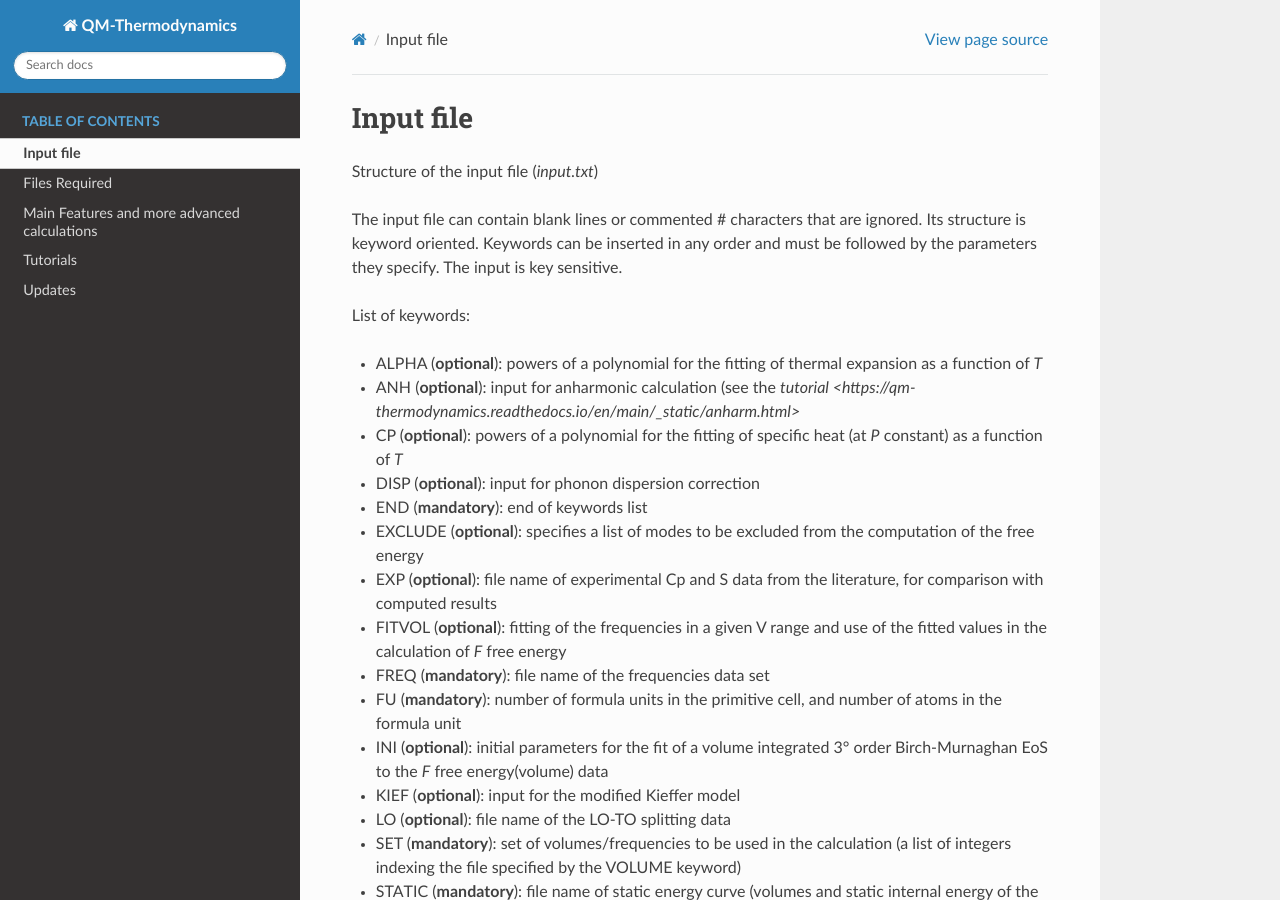
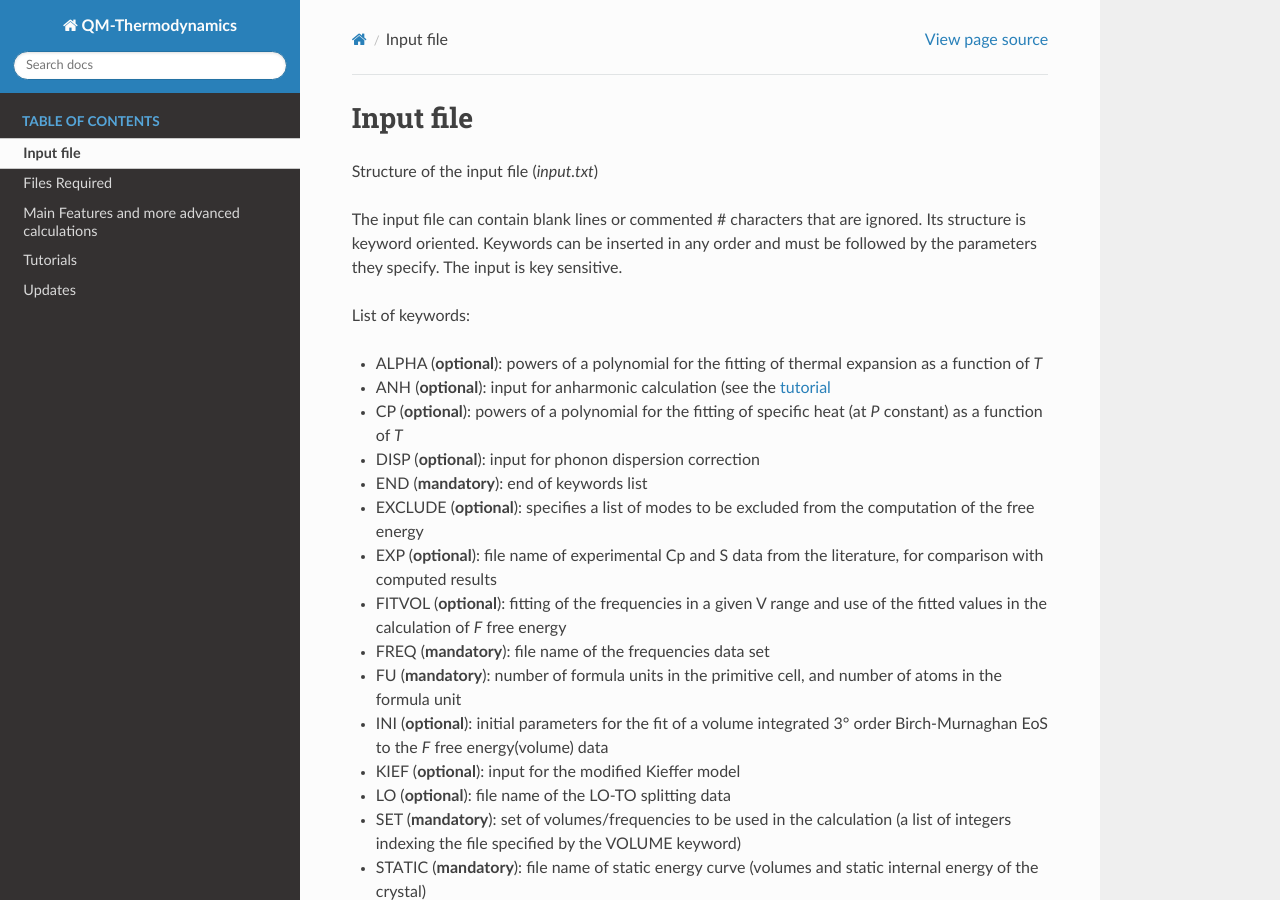
Before and after one commit to Mauro-Prencipe/QM-thermodynamics, a Sphinx documentation site: the page built from docs/files.rst, in a window 1280 px wide and 900 px high. Built offline with Sphinx 7.4.7 and the Read the Docs theme 2.0.0, drawn with Linux system fonts in a browser that asks for light colours.

Commit message:
Update files.rst

```diff
--- a/docs/files.rst
+++ b/docs/files.rst
@@ -12,7 +12,7 @@ Keywords can be inserted in any order and must be followed by the parameters the
 List of keywords:
 
 - ALPHA   (**optional**):   powers of a polynomial for the fitting of thermal expansion as a function of *T*
-- ANH     (**optional**):   input for anharmonic calculation (see the `tutorial <https://qm-thermodynamics.readthedocs.io/en/main/_static/anharm.html>`
+- ANH     (**optional**):   input for anharmonic calculation (see the `tutorial <https://qm-thermodynamics.readthedocs.io/en/main/_static/anharm.html>`_
 - CP      (**optional**):   powers of a polynomial for the fitting of specific heat (at *P* constant) as a function of *T*
 - DISP    (**optional**):   input for phonon dispersion correction
 - END     (**mandatory**):  end of keywords list
```
